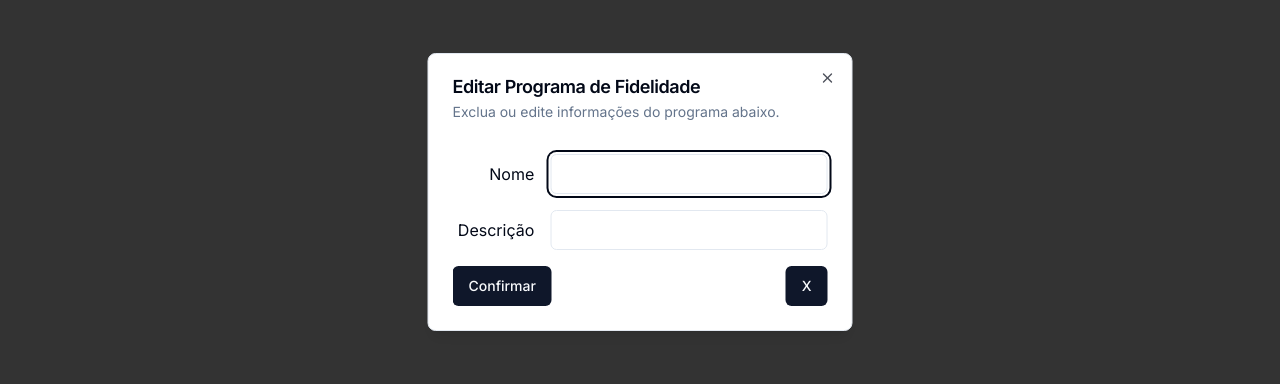
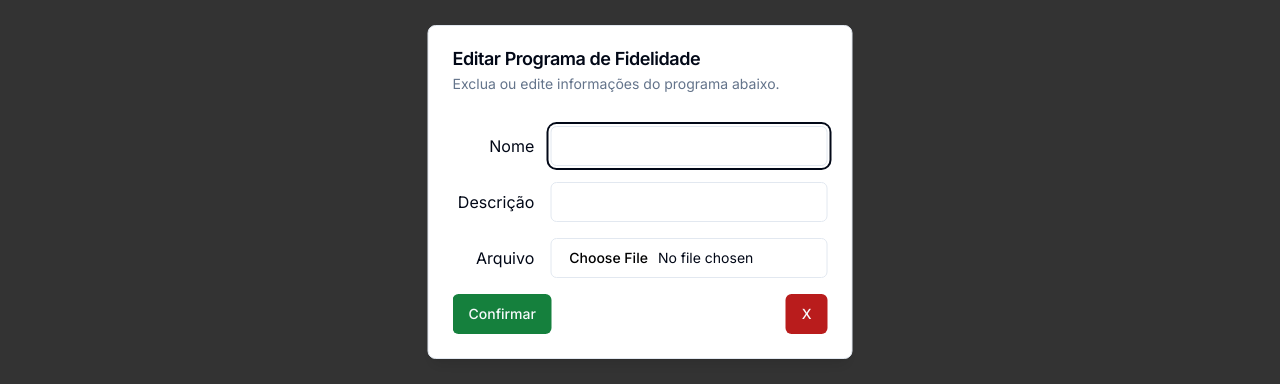
Before and after one commit to victorbraga8/encanto-front, a Next.js app: page /components/modal in a window 1280 px wide. Both pictures are taken after a click on the button 20 px from the left and 94 px from the top of the page. Shown: the part 208-592 px from the top of the page. Built offline with nearby package versions, Linux system fonts and the light colour scheme; no server answers.

Commit message:
finalização de fluxo programas de fidelidade

```diff
--- a/app/components/modal/page.tsx
+++ b/app/components/modal/page.tsx
@@ -12,15 +12,8 @@ import {
   DialogTrigger,
 } from "@/components/ui/dialog";
 import { Pencil } from "lucide-react";
-import React, { useEffect, useState } from "react";
+import React, { ChangeEvent, useEffect, useState } from "react";
 import helpers from "@/lib/helpers";
-
-// type ProgramaProps = {
-//   name: string;
-//   description: string;
-//   logomarca: string;
-//   id: string;
-// };
 
 const DemoDialog = ({
   name,
@@ -29,15 +22,17 @@ const DemoDialog = ({
   id,
   onEnviarInformacao,
 }: any) => {
+  const [open, setOpen] = useState(Boolean);
+  const [openToast, setOpenToast] = useState("");
+  const [file, setFile] = useState<string | null>(null);
+  const informacaoParaEnviar = "Atualizado";
+
   const [formValues, setFormValues] = useState({
     nomePrograma: name,
     descricaoPrograma: description,
-    logomarca: logomarca,
+    logomarca: file || logomarca,
     id: id,
   });
-  const [open, setOpen] = useState(Boolean);
-  const [openToast, setOpenToast] = useState("");
-  const informacaoParaEnviar = "Veio do Filho";
 
   useEffect(() => {
     if (openToast.length > 0) {
@@ -89,6 +84,38 @@ const DemoDialog = ({
     handleInputChange("");
   }
 
+  const handleFileChange = async (e: ChangeEvent<HTMLInputElement>) => {
+    const selectedFile = e.target.files?.[0];
+
+    if (selectedFile) {
+      const base64String = await convertToBase64(selectedFile);
+      setFile(base64String);
+
+      setFormValues((prevValues) => ({
+        ...prevValues,
+        logomarca: base64String,
+      }));
+    }
+  };
+
+  const convertToBase64 = (file: File): Promise<string> => {
+    return new Promise((resolve, reject) => {
+      const reader = new FileReader();
+
+      reader.onload = (event) => {
+        if (event.target && event.target.result) {
+          resolve(event.target.result.toString().split(",")[1] || "");
+        } else {
+          reject(new Error("Failed to read file."));
+        }
+      };
+
+      reader.onerror = (error) => reject(error);
+
+      reader.readAsDataURL(file);
+    });
+  };
+
   return (
     <>
       <Dialog open={open}>
@@ -134,20 +161,42 @@ const DemoDialog = ({
                   onChange={handleInputChange}
                   className="col-span-3"
                 />
+              </div>
+              <div className="grid grid-cols-4 items-center gap-4">
+                <Label htmlFor="nomePrograma" className="text-right">
+                  Arquivo
+                </Label>
                 <Input
-                  type="hidden"
-                  name="logomarca"
-                  defaultValue={logomarca}
+                  className="col-span-3"
+                  type="file"
+                  name="file"
+                  accept="image/*"
+                  onChange={handleFileChange}
                 />
-                <Input type="hidden" name="id" defaultValue={id} />
               </div>
             </div>
+
+            <Input
+              type="hidden"
+              name="logomarca"
+              defaultValue={file ? "" : logomarca}
+            />
+            <Input type="hidden" name="id" defaultValue={id} />
             <div>
               <DialogFooter id="dialogFooter" className="flex justify-between">
-                <Button type="submit" onClick={handleConfirm}>
+                <Button
+                  className="bg-green-700 hover:bg-green-400"
+                  type="submit"
+                  onClick={handleConfirm}
+                >
                   Confirmar
                 </Button>
-                <Button onClick={handleClose}>X</Button>
+                <Button
+                  className="bg-red-700 hover:bg-red-400"
+                  onClick={handleClose}
+                >
+                  X
+                </Button>
               </DialogFooter>
             </div>
           </form>
--- a/components/ui/dialog.tsx
+++ b/components/ui/dialog.tsx
@@ -44,10 +44,10 @@ const DialogContent = React.forwardRef<
       {...props}
     >
       {children}
-      <DialogPrimitive.Close className="absolute right-4 top-4 rounded-sm opacity-70 ring-offset-background transition-opacity hover:opacity-100 focus:outline-none focus:ring-2 focus:ring-ring focus:ring-offset-2 disabled:pointer-events-none data-[state=open]:bg-accent data-[state=open]:text-muted-foreground">
+      {/* <DialogPrimitive.Close className="absolute right-4 top-4 rounded-sm opacity-70 ring-offset-background transition-opacity hover:opacity-100 focus:outline-none focus:ring-2 focus:ring-ring focus:ring-offset-2 disabled:pointer-events-none data-[state=open]:bg-accent data-[state=open]:text-muted-foreground">
         <X className="h-4 w-4" />
         <span className="sr-only">Close</span>
-      </DialogPrimitive.Close>
+      </DialogPrimitive.Close> */}
     </DialogPrimitive.Content>
   </DialogPortal>
 ));
--- a/lib/helpers.ts
+++ b/lib/helpers.ts
@@ -219,7 +219,6 @@ class Helpers {
   }
 
   updateRecord = async (values: any) => {
-    console.log(values);
     const token = this.validaToken();
     try {
       const url = `https://api-management-encanto-experiencia.azure-api.net/api/cadastro/v1/programa-fidelidade/${values.id}`;
```
